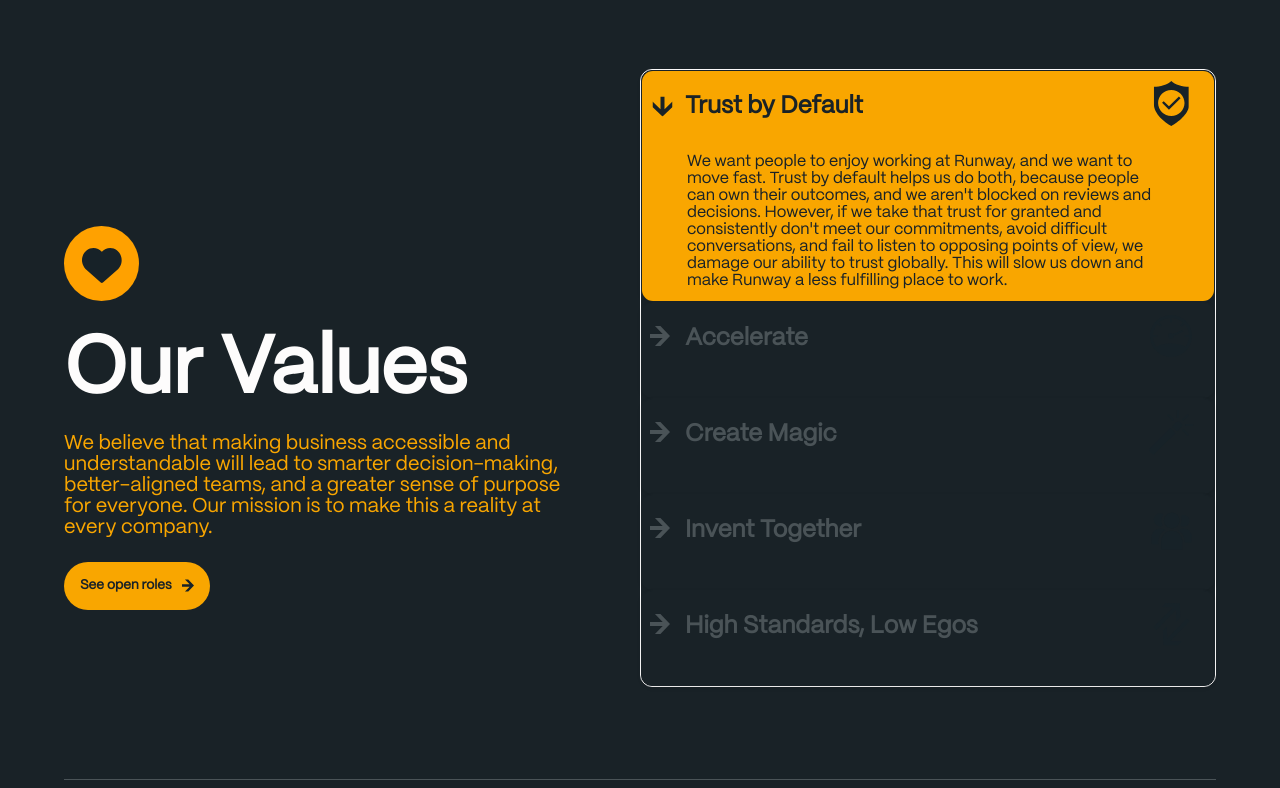
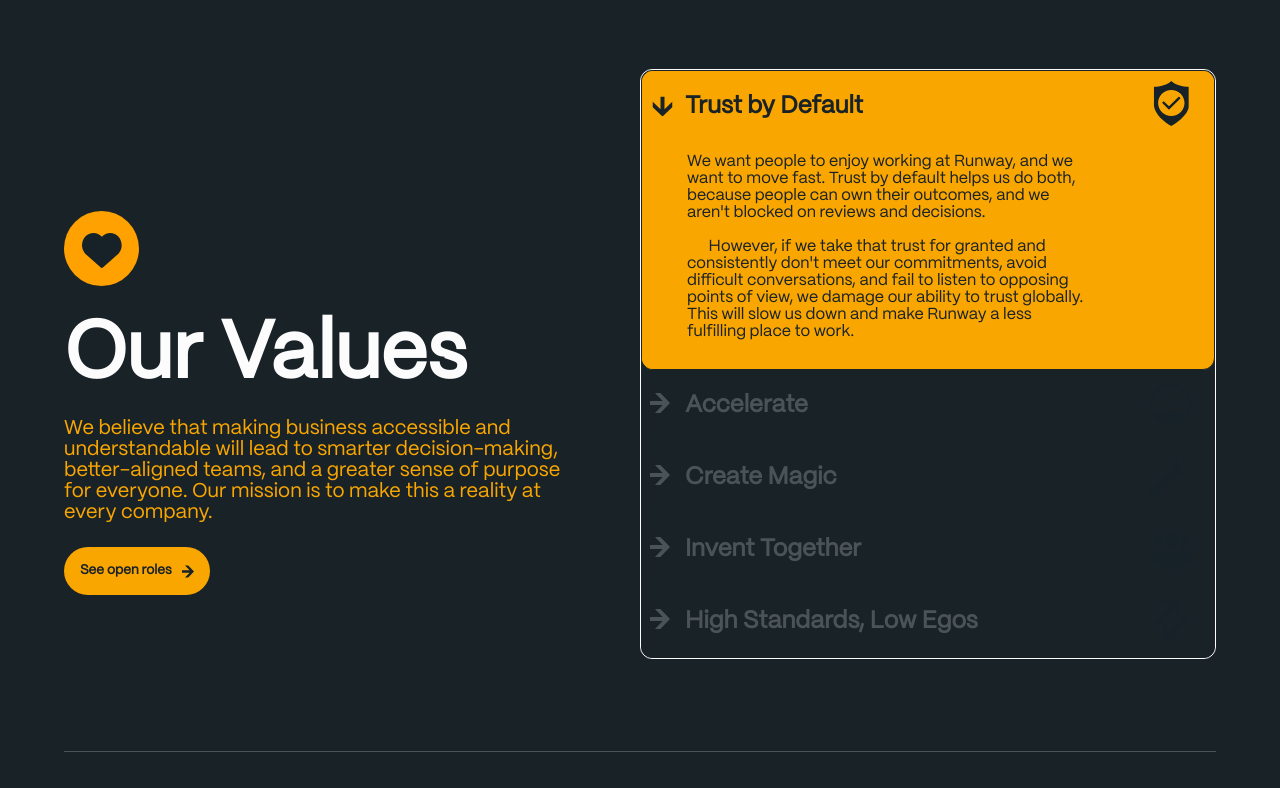
Before and after one commit to maxmason0322/reform-collective-test, a React (Create React App) app: page / in a window 1280 px wide. Shown: the top 788 px of the page. Built offline with nearby package versions, Linux system fonts and the light colour scheme.

Commit message:
accordion and carousel ui improvements

```diff
--- a/src/App.tsx
+++ b/src/App.tsx
@@ -1,4 +1,5 @@
 import { colors } from "./styles/colors";
+import "../src/styles/fonts.css";
 import Careers from "./pages/CareersPage/Careers";
 import { createGlobalStyle } from "styled-components";
 
--- a/src/components/Accordion/AccordionItem.tsx
+++ b/src/components/Accordion/AccordionItem.tsx
@@ -15,14 +15,15 @@
 
 // Styled component definitions
 const AccordionItemContainer = styled.div<{ isActive: boolean }>`
+  background-color: ${colors.secondary};
   display: flex;
   flex-direction: column;
   border-radius: 12px;
   justify-content: center;
   overflow: hidden;
   border: 1px solid ${colors.primary};
-  box-shadow: 0 2px 4px rgba(0, 0, 0, 0.1);
   color: ${({ isActive }) => (isActive ? colors.primary : colors.detailDark)};
+  font-family: "PP Mori", "Inter";
 `;
 
 const AccordionItemHeader = styled.div<{ isActive: boolean }>`
@@ -35,7 +36,6 @@
   justify-content: space-between;
   align-items: center;
   font-weight: bold;
-  transition: background-color 0.5s ease;
   color: ${({ isActive }) => (isActive ? colors.primary : colors.detailDark)};
 `;
 
@@ -46,15 +46,18 @@
 `;
 
 const AccordionItemContent = styled.p<{ isActive: boolean }>`
+  display: ${({ isActive }) => (isActive ? "block" : "none")};
   padding: 12px 45px;
   opacity: ${({ isActive }) => (isActive ? 1 : 0)};
   height: ${({ isActive }) => (isActive ? "auto" : "0")};
   transform: ${({ isActive }) => (isActive ? "scaleY(1)" : "scaleY(0)")};
-  transition: opacity 0.5s ease, transform 0.5s ease;
   overflow: hidden;
   background-color: ${colors.secondary};
   margin: 0;
   font-size: 1em;
+  white-space: pre-wrap;
+  padding-bottom: 5%;
+  max-width: 70%;
 `;
 
 const AccordionItemIcon = styled.div`
--- a/src/components/Button.tsx
+++ b/src/components/Button.tsx
@@ -15,9 +15,9 @@
   border: none;
   border-radius: 28px;
   cursor: pointer;
-  font-family: "PP Mori", "Inter";
   font-weight: 600;
   height: 48px;
+  font-family: "PP Mori", "Inter";
 `;
 
 const StyledIcon = styled(ButtonArrowIcon)`
--- a/src/components/ValuesCarousel/ValuesCarousel.tsx
+++ b/src/components/ValuesCarousel/ValuesCarousel.tsx
@@ -58,6 +58,7 @@
   flex-direction: column;
   justify-content: center;
   align-items: center;
+  whitespace: pre-wrap;
 `;
 
 const CardTitle = styled.h1`
@@ -69,6 +70,7 @@
 const CardDescription = styled.p`
   font-size: 15px;
   margin-top: 20px;
+  white-space: pre-wrap;
 `;
 
 const PaginationIndicators = styled.div`
@@ -84,7 +86,7 @@
 const PaginationDot = styled.button`
   width: 12px;
   height: 12px;
-  border-radius: 50%;
+  border-radius: 100%;
   background-color: ${colors.secondary};
   border: none;
   margin: 0 6px;
--- a/src/pages/CareersPage/Careers.tsx
+++ b/src/pages/CareersPage/Careers.tsx
@@ -1,7 +1,6 @@
 import React, { useEffect, useState } from "react";
 import styled from "styled-components";
 import { colors } from "../../styles/colors";
-import "../../styles/fonts.css";
 
 import ButtonWithIcon from "../../components/Button";
 import Accordion from "../../components/Accordion/Accordion";
@@ -23,6 +22,7 @@
 // Styled component definitions
 const CareersContainer = styled.div`
   background-color: ${colors.primary};
+  font-family: "PP Mori", "Inter";
 
   @media (min-width: 601px) and (max-width: 1024px) {
   }
@@ -65,7 +65,6 @@
 
 const Title = styled.h1`
   color: ${colors.detailLight};
-  font-family: "PP Mori", "Inter";
   font-weight: 600;
   font-size: 3em;
   margin-bottom: 16px;
@@ -82,7 +81,6 @@
 
 const Content = styled.p`
   color: ${colors.secondary};
-  font-family: "PP Mori", "Inter";
   font-size: 1em;
 
   @media (min-width: 601px) and (max-width: 1024px) {
```
